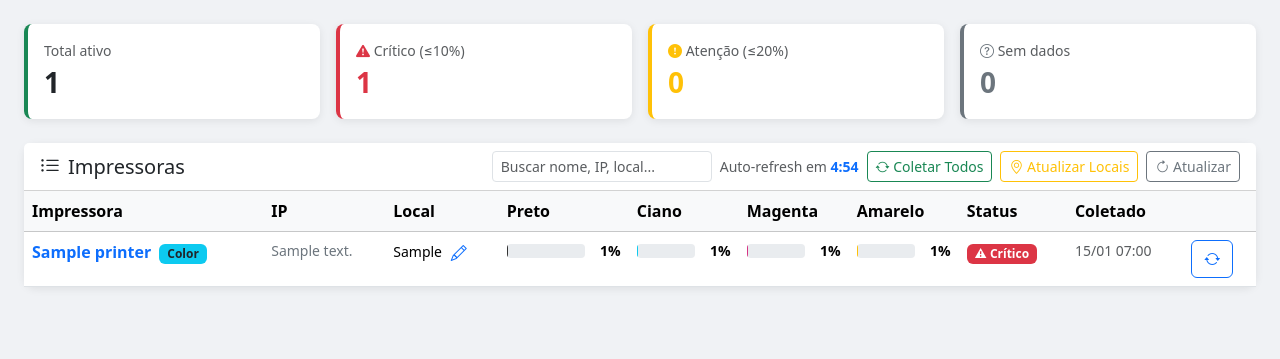
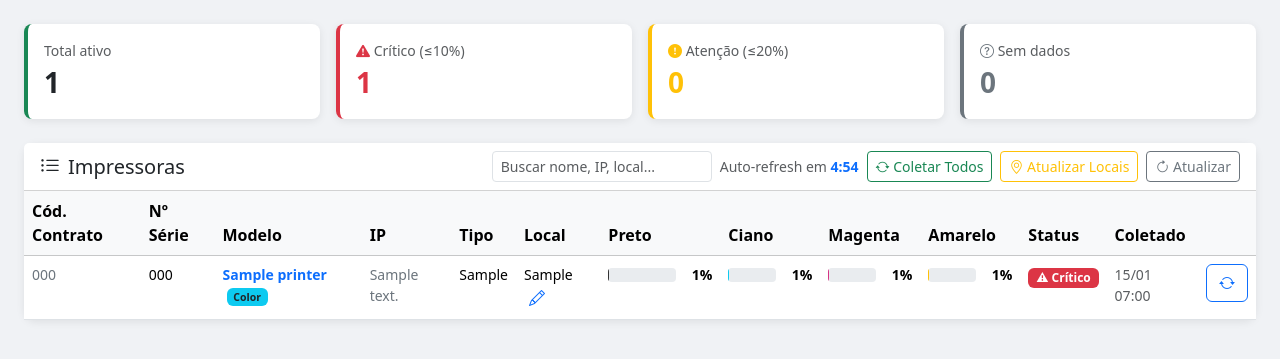
Before and after one commit to IvanReisJr/hfs-painel-impressora-toner, a Django app: page / in a window 1280 px wide. Shown: the part 56-415 px from the top of the page. Run offline with Django 5.2, Linux system fonts and the light colour scheme; tables that the repository leaves empty hold one stand-in row (values such as "Sample post").

Commit message:
feat: adicionar colunas Cod Contrato, Nr Serie, Modelo, Tipo no dashboard

```diff
--- a/printers/models.py
+++ b/printers/models.py
@@ -16,6 +16,9 @@ class Printer(models.Model):
     ip_address = models.GenericIPAddressField(unique=True, verbose_name="Endereço IP")
     location = models.CharField(max_length=200, blank=True, verbose_name="Localização")
     model_name = models.CharField(max_length=100, blank=True, verbose_name="Modelo")
+    contract_code = models.CharField(max_length=50, blank=True, default="", verbose_name="Cód. Contrato")
+    serial_number = models.CharField(max_length=100, blank=True, default="", verbose_name="Nº Série")
+    printer_type = models.CharField(max_length=100, blank=True, default="", verbose_name="Tipo")
     protocol = models.CharField(
         max_length=10,
         choices=Protocol.choices,
--- a/printers/templates/printers/dashboard.html
+++ b/printers/templates/printers/dashboard.html
@@ -63,13 +63,16 @@
       <table class="table table-hover mb-0" id="printerTable">
         <thead class="table-light">
           <tr>
-            <th class="sortable" data-col="name">Impressora</th>
+            <th class="sortable" data-col="contract">Cód. Contrato</th>
+            <th class="sortable" data-col="serial">Nº Série</th>
+            <th class="sortable" data-col="model">Modelo</th>
             <th class="sortable" data-col="ip">IP</th>
+            <th class="sortable" data-col="type">Tipo</th>
             <th class="sortable" data-col="local">Local</th>
-            <th style="width:130px">Preto</th>
-            <th style="width:110px">Ciano</th>
-            <th style="width:110px">Magenta</th>
-            <th style="width:110px">Amarelo</th>
+            <th style="width:120px">Preto</th>
+            <th style="width:100px">Ciano</th>
+            <th style="width:100px">Magenta</th>
+            <th style="width:100px">Amarelo</th>
             <th>Status</th>
             <th>Coletado</th>
             <th></th>
@@ -79,20 +82,27 @@
           {% for row in rows %}
           {% with p=row.printer r=row.reading %}
           <tr class="printer-row"
-              data-search="{{ p.name|lower }} {{ p.ip_address }} {{ p.location|lower }}"
+              data-search="{{ p.name|lower }} {{ p.ip_address }} {{ p.location|lower }} {{ p.printer_type|lower }} {{ p.serial_number|lower }}"
               data-level="{% if r %}{{ r.alert_level }}{% else %}unknown{% endif %}"
               data-name="{{ p.name|lower }}"
               data-ip="{{ p.ip_address }}"
               data-local="{{ p.location|lower|default:'' }}"
+              data-contract="{{ p.contract_code|lower }}"
+              data-serial="{{ p.serial_number|lower }}"
+              data-model="{{ p.model_name|lower }}"
+              data-type="{{ p.printer_type|lower }}"
               data-black="{% if r and r.black_pct is not None %}{{ r.black_pct }}{% else %}-1{% endif %}"
               data-collected="{% if r %}{{ r.collected_at|date:'YmdHi' }}{% else %}0{% endif %}">
-            <td>
+            <td class="small text-secondary">{{ p.contract_code|default:"—" }}</td>
+            <td class="small text-monospace">{{ p.serial_number|default:"—" }}</td>
+            <td class="small">
               <a href="{% url 'printers:printer_detail' p.pk %}" class="fw-semibold text-decoration-none">
-                {{ p.name }}
+                {{ p.model_name|default:p.name }}
               </a>
               {% if p.is_color %}<span class="badge bg-info text-dark ms-1">Color</span>{% endif %}
             </td>
             <td class="text-monospace small text-secondary">{{ p.ip_address }}</td>
+            <td class="small">{{ p.printer_type|default:"—" }}</td>
             <td class="small">
               <span class="location-text">{{ p.location|default:"—" }}</span>
               <input type="text" class="form-control form-control-sm location-input d-none" value="{{ p.location|default:'' }}" style="width:160px;display:inline-block">
@@ -225,8 +235,12 @@ function applyAll() {
     }
     if (activeCol) {
       const dir = activeDir === 'asc' ? 1 : -1;
-      if (activeCol === 'ip')    return dir * cmpIp(a.dataset.ip, b.dataset.ip);
-      if (activeCol === 'local') return dir * a.dataset.local.localeCompare(b.dataset.local);
+      if (activeCol === 'ip')       return dir * cmpIp(a.dataset.ip, b.dataset.ip);
+      if (activeCol === 'local')    return dir * a.dataset.local.localeCompare(b.dataset.local);
+      if (activeCol === 'contract') return dir * a.dataset.contract.localeCompare(b.dataset.contract);
+      if (activeCol === 'serial')   return dir * a.dataset.serial.localeCompare(b.dataset.serial);
+      if (activeCol === 'model')    return dir * a.dataset.model.localeCompare(b.dataset.model);
+      if (activeCol === 'type')     return dir * a.dataset.type.localeCompare(b.dataset.type);
       return dir * a.dataset.name.localeCompare(b.dataset.name);
     }
     return a.dataset.name.localeCompare(b.dataset.name);
```
Also changed, not shown: printers/migrations/0002_add_contract_serial_type.py (added).
